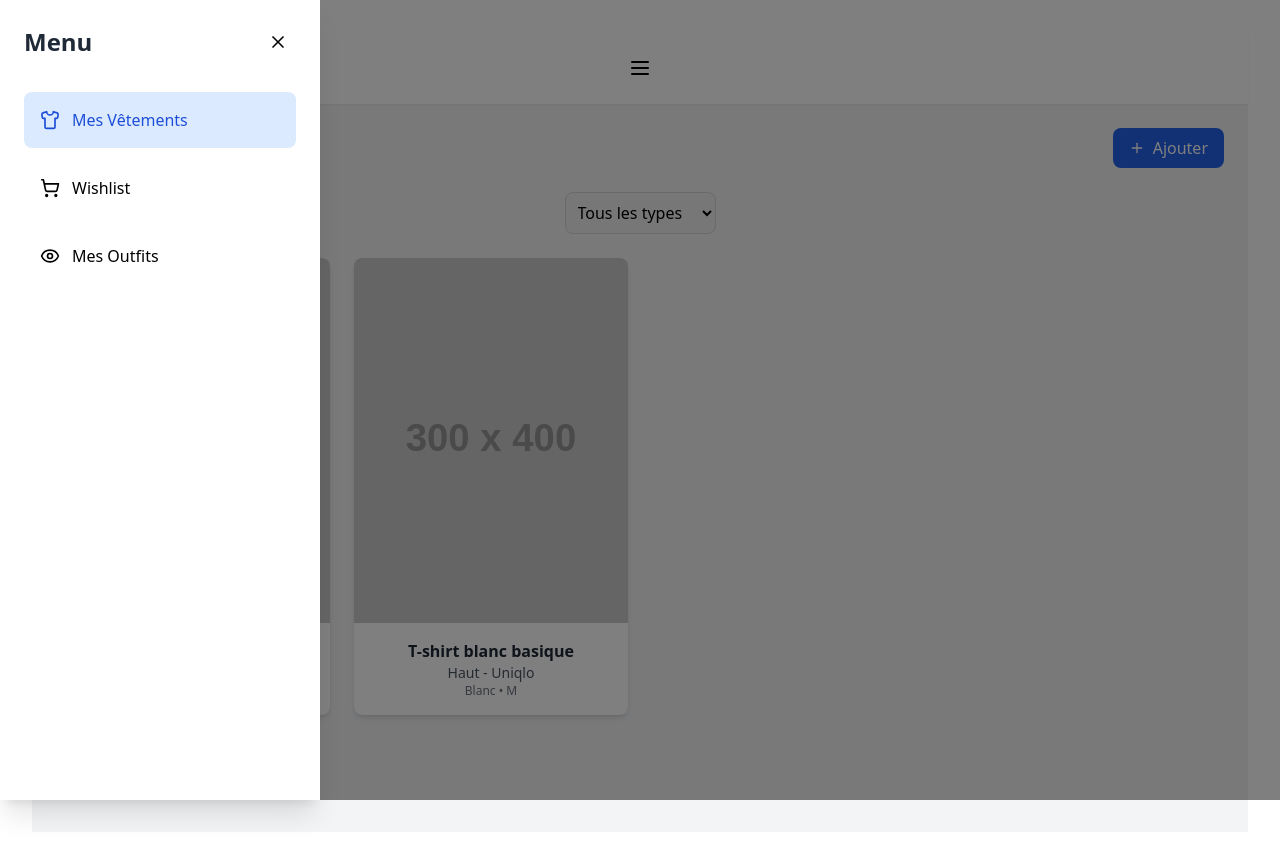
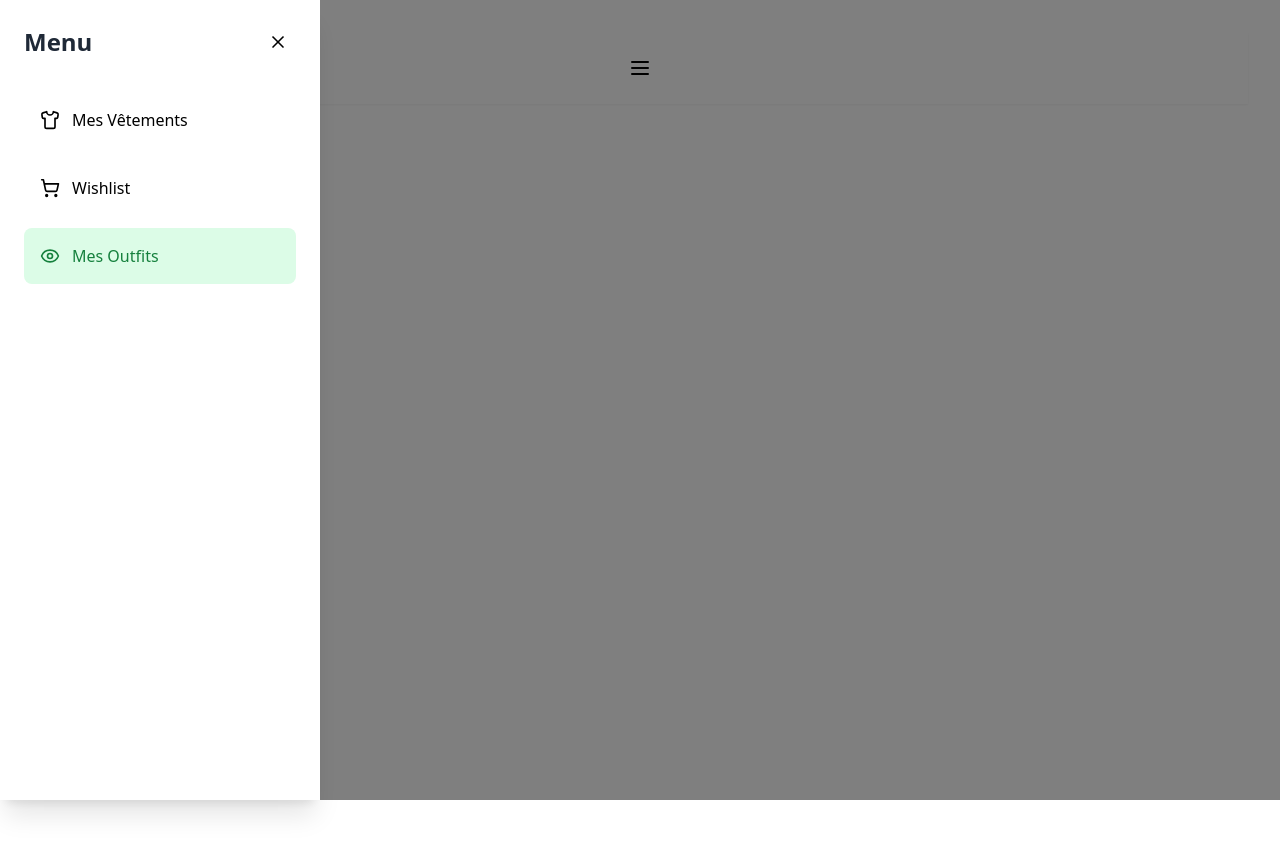
Before and after one commit to Youenlb/outfix, a React (Vite) app: page / in a window 1280 px wide. Both pictures are taken after a click on the button 640 px from the left and 68 px from the top of the page. After the commit the page ends 800 px from the top, so only its background shows below. Built offline with nearby package versions, Linux system fonts and the light colour scheme.

Commit message:
Start to refactoring app with creation of Header component

```diff
--- a/src/App.tsx
+++ b/src/App.tsx
@@ -1,10 +1,20 @@
+import { useState } from "react";
 import "./App.css";
-import OutfitManager from "./OutfitManager";
-
+// COMPONENTS
+import Header from "./components/Header";
+// TS
+import type { PageName } from "./constants/global";
+import { Pages } from "./constants/global";
 function App() {
+  const [pageName, setPageName] = useState<PageName>(Pages.OUTFITS); // état global de navigation
+  console.log("La page actuelle est :", pageName);
   return (
     <>
-      <OutfitManager />
+      <Header pageName={pageName} onNavigate={setPageName} />
+      {/* <OutfitManager /> */}
+      {/*pageName === Pages.CLOTHES && <PageClothes />*/}
+      {/*pageName === Pages.WISHLIST && <PageWishlist />*/}
+      {/*pageName === Pages.OUTFITS && <PageOutfits />*/}
     </>
   );
 }
--- /dev/null
+++ b/src/components/Header.tsx
@@ -0,0 +1,102 @@
+import { Eye, Menu, Shirt, ShoppingCart, X } from "lucide-react";
+import { useState } from "react";
+
+// TS
+import type { PageName } from "../constants/global";
+import { Pages } from "../constants/global";
+
+type HeaderProps = {
+  pageName: PageName;
+  onNavigate: (pageName: PageName) => void;
+};
+
+const Header = ({ pageName, onNavigate }: HeaderProps) => {
+  // VARIABLES
+  const [isMenuOpen, setIsMenuOpen] = useState(false);
+  // TODO: const [editingItem, setEditingItem] = useState(null);
+  // Navigation
+  const navigateTo = (pageName: PageName) => {
+    onNavigate(pageName);
+    setIsMenuOpen(false);
+    // TODO: setEditingItem(null);
+  };
+  return (
+    <>
+      {/* Menu burger */}
+      <div
+        className={`fixed inset-y-0 left-0 z-50 w-80 bg-white shadow-xl transform transition-transform duration-300 ${
+          isMenuOpen ? "translate-x-0" : "-translate-x-full"
+        }`}
+      >
+        <div className="p-6">
+          <div className="flex justify-between items-center mb-8">
+            <h2 className="text-2xl font-bold text-gray-800">Menu</h2>
+            <button
+              onClick={() => setIsMenuOpen(false)}
+              className="p-2 hover:bg-gray-100 rounded-lg transition-colors"
+            >
+              <X size={20} />
+            </button>
+          </div>
+
+          <nav className="space-y-3">
+            <button
+              onClick={() => navigateTo(Pages.CLOTHES)}
+              className={`w-full text-left p-4 rounded-lg transition-colors flex items-center gap-3 ${
+                pageName === "clothes"
+                  ? "bg-blue-100 text-blue-700"
+                  : "hover:bg-gray-100"
+              }`}
+            >
+              <Shirt size={20} />
+              Mes Vêtements
+            </button>
+            <button
+              onClick={() => navigateTo(Pages.WISHLIST)}
+              className={`w-full text-left p-4 rounded-lg transition-colors flex items-center gap-3 ${
+                pageName === "wishlist"
+                  ? "bg-orange-100 text-orange-700"
+                  : "hover:bg-gray-100"
+              }`}
+            >
+              <ShoppingCart size={20} />
+              Wishlist
+            </button>
+            <button
+              onClick={() => navigateTo(Pages.OUTFITS)}
+              className={`w-full text-left p-4 rounded-lg transition-colors flex items-center gap-3 ${
+                pageName === "outfits"
+                  ? "bg-green-100 text-green-700"
+                  : "hover:bg-gray-100"
+              }`}
+            >
+              <Eye size={20} />
+              Mes Outfits
+            </button>
+          </nav>
+        </div>
+      </div>
+
+      {/* Overlay */}
+      {isMenuOpen && (
+        <div
+          className="fixed inset-0 bg-black bg-opacity-50 z-40"
+          onClick={() => setIsMenuOpen(false)}
+        />
+      )}
+
+      {/* Header */}
+      <header className="bg-white shadow-sm">
+        <div className="px-6 py-4">
+          <button
+            onClick={() => setIsMenuOpen(true)}
+            className="p-2 hover:bg-gray-100 rounded-lg transition-colors"
+          >
+            <Menu size={24} />
+          </button>
+        </div>
+      </header>
+    </>
+  );
+};
+export default Header;
--- /dev/null
+++ b/src/constants/global.ts
@@ -0,0 +1,8 @@
+// pages.ts
+export const Pages = {
+  CLOTHES: "clothes",
+  WISHLIST: "wishlist",
+  OUTFITS: "outfits",
+} as const;
+
+export type PageName = (typeof Pages)[keyof typeof Pages];
```
Also changed, not shown: 1 other file (tests, documents, lock files or other folders).
